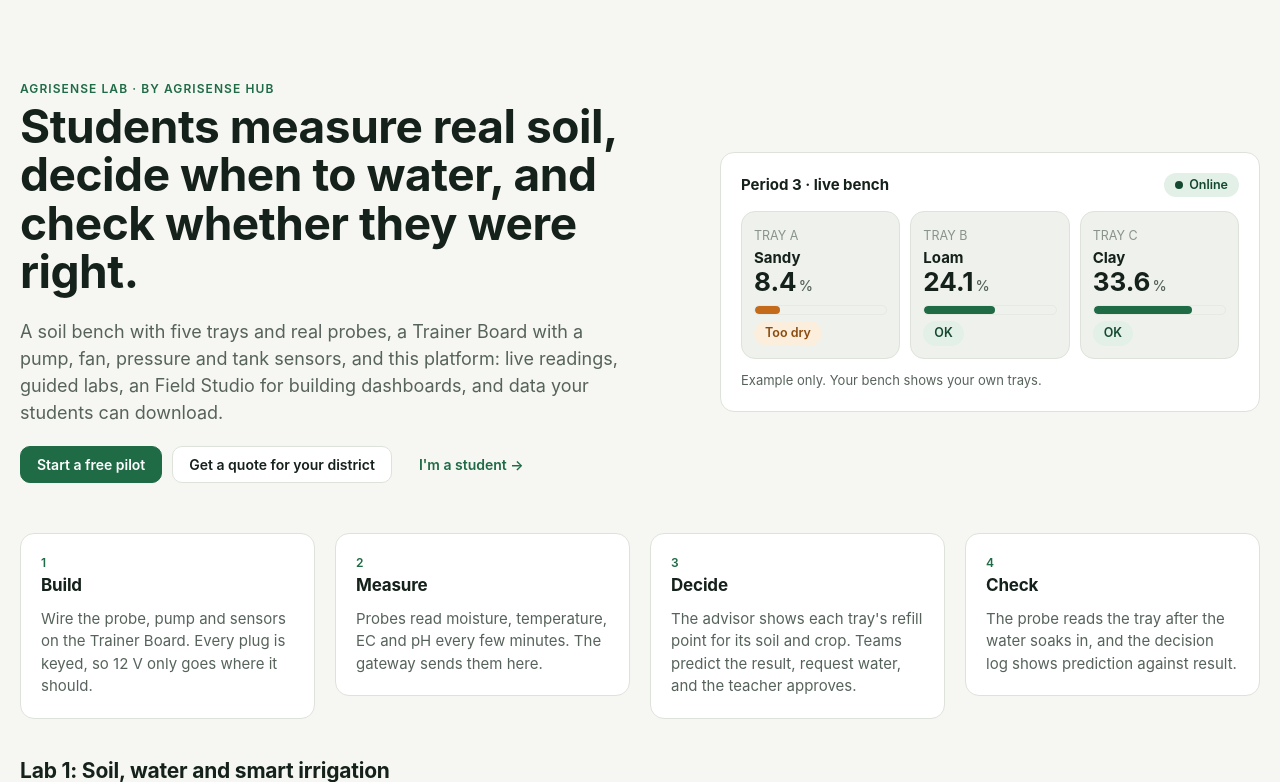
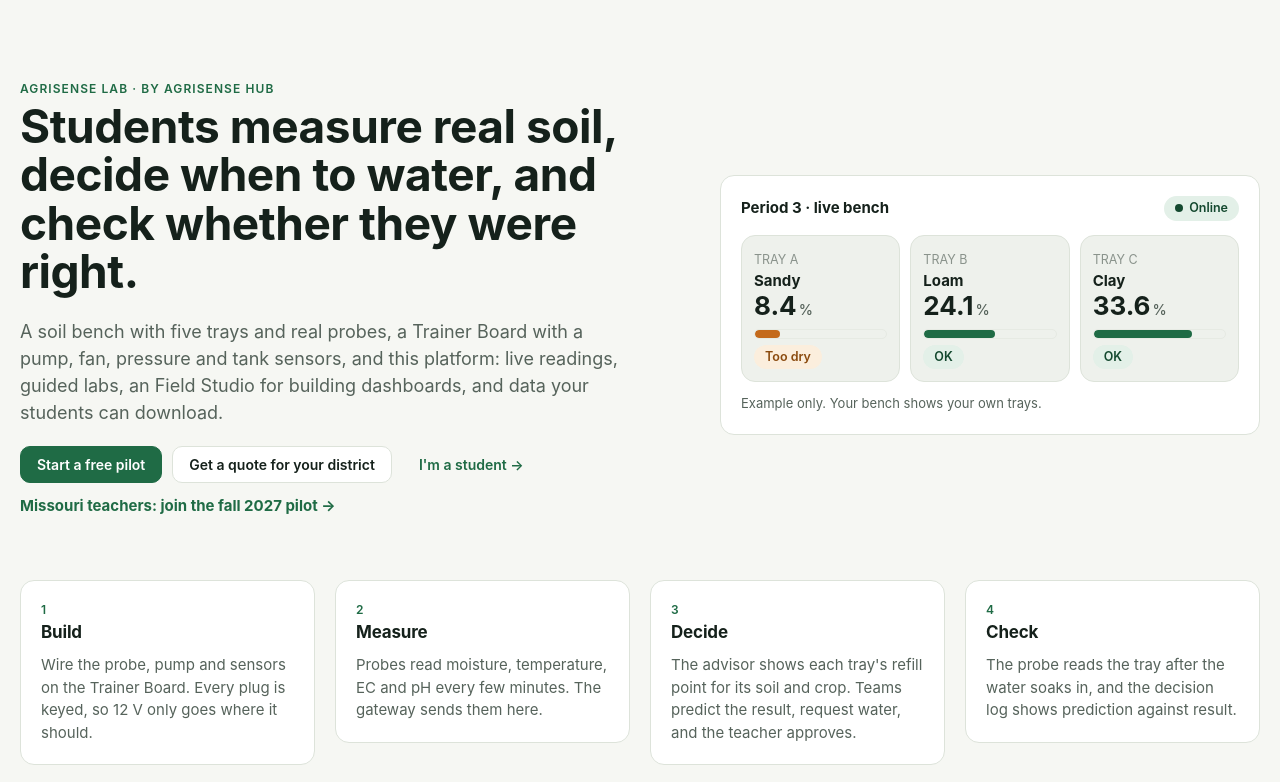
Before and after one commit to foguche-sys/Agrisense-Lab, a Flask app: page / in a window 1280 px wide. Shown: the part 61-843 px from the top of the page. Run offline with Flask 3, Linux system fonts and the light colour scheme; data that the repository does not hold is empty; some libraries are stand-ins or nearby versions.

Commit message:
Pilot sign-up page for teachers (fall 2027), staff list and CSV download
/pilot saves teacher contact details only, with a hidden bot trap, a per-network limit,
and fixed choices for role, option, start term and growing space. Staff console shows
the sign-ups with a CSV download; the landing page links to the pilot.

Co-Authored-By: Claude Opus 5.5 <noreply@anthropic.com>
Claude-Session: https://claude.ai/code/session_01KTS5oJzAQnHpqmbrZXhuqj

```diff
--- a/agrisense/routes/public.py
+++ b/agrisense/routes/public.py
@@ -1,4 +1,4 @@
-"""Public site and sign-in: landing, plans, quote request, staff sign-in, student picture sign-in, school sign-up."""
+"""Public site and sign-in: landing, plans, quote request, pilot sign-up, staff sign-in, student picture sign-in, school sign-up."""
 from flask import Blueprint, g, redirect, render_template, request, session, url_for
 
 from .. import auth
@@ -39,6 +39,47 @@ def quote():
                     kits=kits, created_at=now())
         return render_template("public/quote.html", sent=True, form={})
     return render_template("public/quote.html", form={"plan": request.args.get("plan", "school")})
+
+
+PILOT_ROLES = ["Agriculture teacher", "Science teacher", "Computer science teacher", "CTE director", "School or district leader", "Other"]
+PILOT_INTEREST = ["Starter", "Starter + Field add-on", "Virtual only", "Not sure yet"]
+PILOT_TERMS = ["Fall 2027", "Spring 2028", "Later"]
+PILOT_SITES = ["Greenhouse", "School garden or FFA plot", "Classroom only"]
+
+
+@bp.route("/pilot", methods=["GET", "POST"])
+def pilot():
+    """Teacher sign-up for the fall 2027 pilot. Saves contact details only; staff see them in the console."""
+    if request.method == "POST":
+        f = request.form
+        if f.get("website"):                     # hidden field: only bots fill it in
+            return render_template("public/pilot.html", sent=True, form={}, **_pilot_lists())
+        ip = "pilot:" + (request.remote_addr or "?")
+        if auth.throttle(ip, limit=5, window=3600):
+            err("Too many sign-ups from this network. Try again in an hour, or email us.")
+            return render_template("public/pilot.html", form=f, **_pilot_lists()), 429
+        email = (f.get("email") or "").strip().lower()
+        if not f.get("name", "").strip() or not f.get("school", "").strip() or "@" not in email or "." not in email.split("@")[-1]:
+            err("Please fill in your name, your school and a working email.")
+            return render_template("public/pilot.html", form=f, **_pilot_lists()), 400
+        try:
+            students = max(0, min(5000, int(f.get("students") or 0))) or None
+        except ValueError:
+            students = None
+        pick = lambda key, allowed: f.get(key) if f.get(key) in allowed else None
+        db().insert("pilot_signups", id=new_id("pl"), name=f["name"].strip()[:120], email=email[:200],
+                    phone=(f.get("phone") or "").strip()[:40], school=f["school"].strip()[:200],
+                    district=(f.get("district") or "").strip()[:200], county=(f.get("county") or "").strip()[:80],
+                    role=pick("role", PILOT_ROLES), students=students, interest=pick("interest", PILOT_INTEREST),
+                    start_term=pick("start_term", PILOT_TERMS), site=pick("site", PILOT_SITES),
+                    notes=(f.get("notes") or "").strip()[:1000], created_at=now())
+        auth.failed_attempt(ip)                  # counts sign-ups per network for the limit above
+        return render_template("public/pilot.html", sent=True, form={}, **_pilot_lists())
+    return render_template("public/pilot.html", form={}, **_pilot_lists())
+
+
+def _pilot_lists():
+    return {"roles": PILOT_ROLES, "interests": PILOT_INTEREST, "terms": PILOT_TERMS, "sites": PILOT_SITES}
 
 
 @bp.route("/login", methods=["GET", "POST"])
--- a/agrisense/routes/staff.py
+++ b/agrisense/routes/staff.py
@@ -38,6 +38,7 @@ def console():
                 "WHERE dv.status != 'retired' AND (dv.last_seen IS NULL OR dv.last_seen < ?) ORDER BY dv.last_seen LIMIT 20", ago(hours=2)) \
         if (sp("platform.fleet") or sp("device.health")) else []
     leads = d.q("SELECT * FROM leads ORDER BY created_at DESC LIMIT 20") if (sp("platform.clients.leads") or sp("platform.clients")) else []
+    pilots = d.q("SELECT * FROM pilot_signups ORDER BY created_at DESC LIMIT 50") if (sp("platform.clients.leads") or sp("platform.clients")) else []
     invoices = d.q("SELECT i.*, o.name AS client FROM invoices i JOIN orgs o ON o.id = i.org_id ORDER BY i.created_at DESC LIMIT 30") \
         if (sp("platform.billing") or sp("platform.quotes")) else []
     grants = d.q("SELECT sa.*, s.name AS school FROM support_access sa JOIN schools s ON s.id = sa.school_id WHERE sa.expires_at > ? ORDER BY sa.expires_at", now()) \
@@ -45,7 +46,7 @@ def console():
     staff = d.q("SELECT u.name, u.email, m.role, m.id AS mid FROM memberships m JOIN users u ON u.id = m.user_id WHERE m.org_id = ? ORDER BY u.name",
                 platform_org_id(d)) if sp("platform.staff") else []
     alive = d.q("SELECT dv.status, COUNT(*) AS n FROM devices dv GROUP BY dv.status")
-    return render_template("staff/console.html", clients=clients, fleet=fleet, stale=stale, leads=leads, invoices=invoices,
+    return render_template("staff/console.html", clients=clients, fleet=fleet, stale=stale, leads=leads, pilots=pilots, invoices=invoices,
                            grants=grants, staff=staff, alive=alive, roles=PLATFORM_ROLES)
 
 
@@ -172,3 +173,18 @@ def school(sid):
     alerts = d.q("SELECT * FROM alerts WHERE school_id = ? ORDER BY created_at DESC LIMIT 30", sid)
     log(d, "support.view", s["name"], school_id=sid)
     return render_template("staff/school.html", s=s, devices=devs, alerts=alerts, granted=granted)
+
+
+@bp.route("/pilots.csv")
+def pilots_csv():
+    """All pilot sign-ups as a spreadsheet file."""
+    if not (sp("platform.clients.leads") or sp("platform.clients")):
+        abort(403)
+    import csv, io
+    cols = ["created_at", "name", "email", "phone", "school", "district", "county", "role", "students", "interest", "start_term", "site", "notes"]
+    buf = io.StringIO()
+    w = csv.writer(buf)
+    w.writerow(cols)
+    for r in db().q("SELECT * FROM pilot_signups ORDER BY created_at"):
+        w.writerow([("'" + str(r[c])) if str(r[c] or "")[:1] in "=+-@" else r[c] for c in cols])
+    return Response(buf.getvalue(), mimetype="text/csv", headers={"Content-Disposition": "attachment; filename=pilot_signups.csv"})
--- a/agrisense/templates/public/landing.html
+++ b/agrisense/templates/public/landing.html
@@ -10,6 +10,7 @@
       <a class="btn" href="{{ url_for('public.quote') }}">Get a quote for your district</a>
       <a class="btn ghost" href="{{ url_for('public.student_code') }}">I'm a student →</a>
     </div>
+    <p style="margin-top:12px"><a href="{{ url_for('public.pilot') }}"><b>Missouri teachers: join the fall 2027 pilot →</b></a></p>
   </div>
   <div class="card">
     <div class="row between"><b>Period 3 · live bench</b><span class="pill ok"><span class="dot"></span>Online</span></div>
--- a/agrisense/templates/staff/console.html
+++ b/agrisense/templates/staff/console.html
@@ -22,6 +22,8 @@
           <div><label>Type</label><select name="kind"><option value="quote">Quote</option><option value="invoice">Invoice</option></select></div><div><label>Due</label><input type="date" name="due_on"></div></div>
         <table class="t" style="margin-top:10px"><thead><tr><th>Item</th><th>Qty</th><th>Unit price ($)</th></tr></thead><tbody id="lines"><tr><td><input name="desc" placeholder="AgriSense Lab kit"></td><td><input name="qty" type="number" value="1" min="1"></td><td><input name="unit" type="number" step="0.01" value="0"></td></tr></tbody></table>
         <div class="row" style="margin-top:8px"><button type="button" class="btn small" data-add-row="lines">+ Line</button><button class="btn primary">Create</button></div></form></details></div>{% endif %}
+  {% if pilots is defined and (pilots or leads) %}<div class="card"><div class="row between"><h2>Pilot sign-ups ({{ pilots|length }})</h2><a class="btn" href="{{ url_for('staff.pilots_csv') }}">Download CSV</a></div>
+  {% if pilots %}<table class="t">{% for p in pilots %}<tr><td><b>{{ p.school }}</b><br><small>{{ p.name }} · <a href="mailto:{{ p.email }}">{{ p.email }}</a>{% if p.phone %} · {{ p.phone }}{% endif %}</small></td><td><small>{{ p.county or '' }}{% if p.district %}<br>{{ p.district }}{% endif %}</small></td><td><small>{{ p.role or '' }}<br>{{ p.interest or '' }} · {{ p.start_term or '' }}</small></td><td><small>{{ p.created_at|ago }}</small></td></tr>{% endfor %}</table>{% else %}<p class="muted">No sign-ups yet. Share lab.agrisensehub.com/pilot.</p>{% endif %}</div>{% endif %}
   {% if leads %}<div class="card"><h2>Quote requests</h2><table class="t">{% for l in leads %}<tr><td><b>{{ l.school or '—' }}</b><br><small>{{ l.name }} · {{ l.email }}</small></td><td>{{ l.state }}</td><td>{{ l.plan }} · {{ l.kits }} kit(s)</td><td><small>{{ l.created_at|ago }}</small></td></tr>{% endfor %}</table></div>{% endif %}
   {% if allowed('platform.staff') %}<div class="card"><h2>AgriSense staff</h2>
     <table class="t">{% for s in staff %}<tr><td>{{ s.name }}<br><small>{{ s.email }}</small></td><td><span class="pill">{{ roles[s.role] }}</span></td><td><form method="post" action="{{ url_for('staff.staff_roles') }}">{{ csrf() }}<input type="hidden" name="do" value="remove"><input type="hidden" name="mid" value="{{ s.mid }}"><button class="btn small">Remove</button></form></td></tr>{% endfor %}</table>
```
Also changed, not shown: agrisense/schema.sql (+8 -0 lines), agrisense/templates/public/pilot.html (added, +48 -0 lines), tests/test_pilot_signup.py (added, +46 -0 lines).
